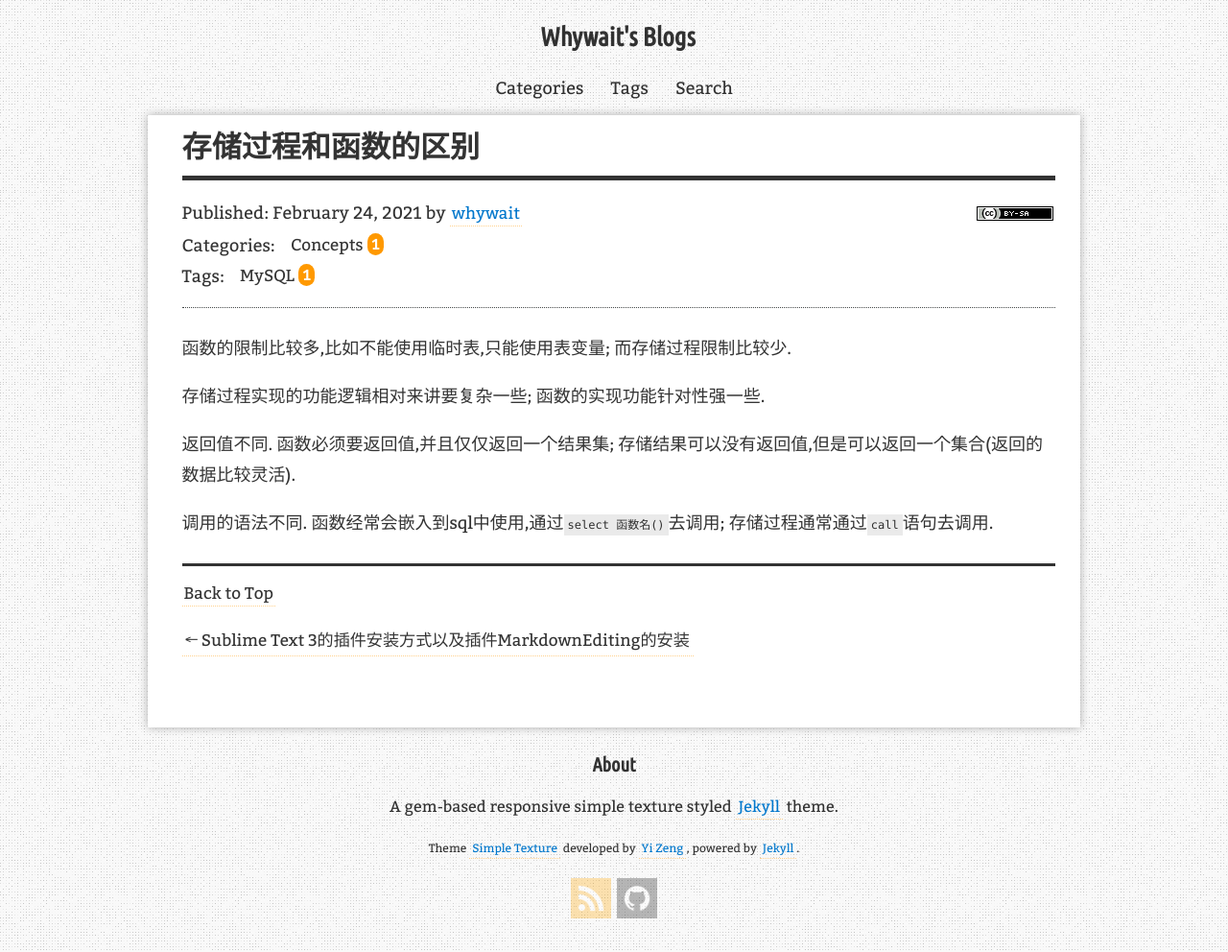
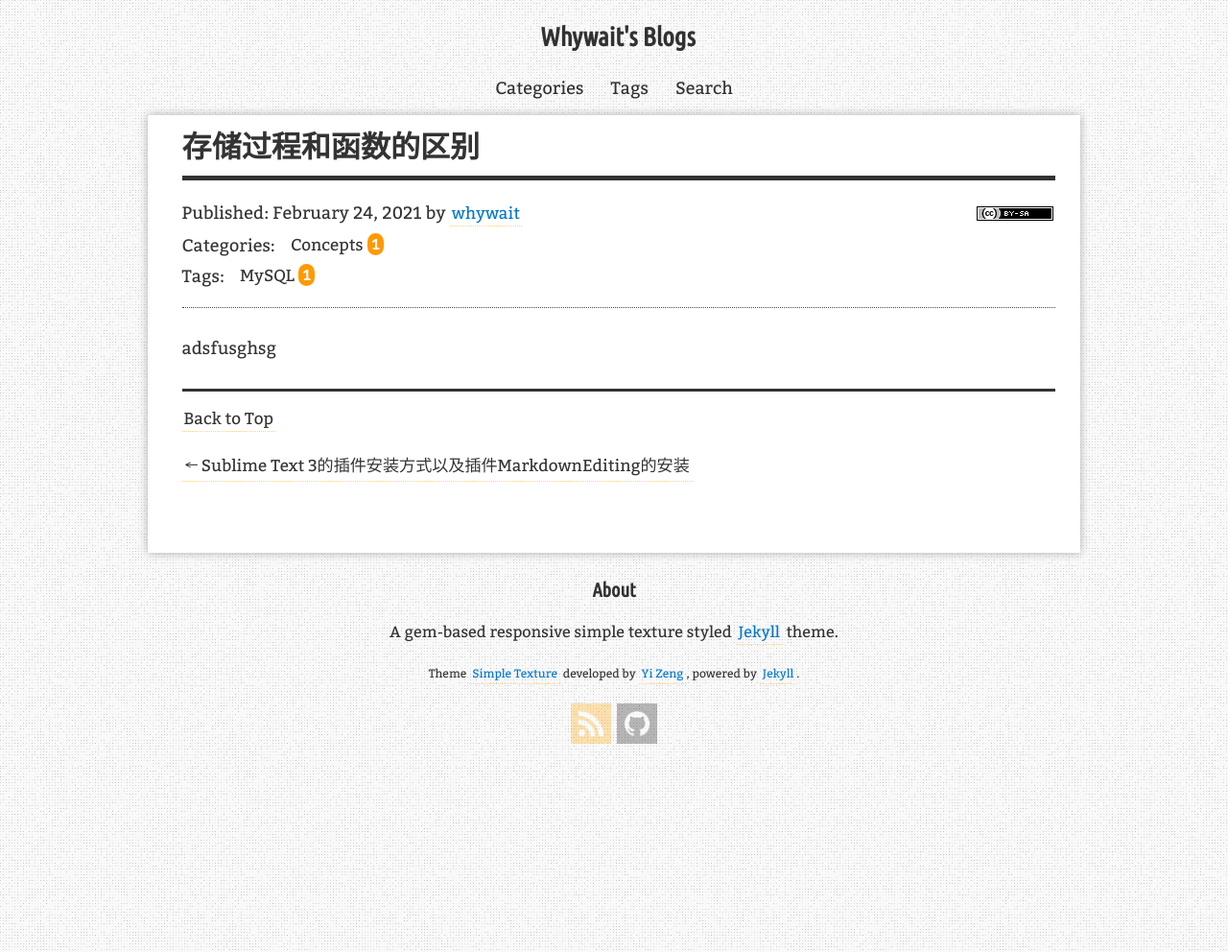
Before and after one commit to AuthurWhywait/AuthurWhywait.github.io, a Jekyll site: the page built from _posts/2021-02-24-concepts_of_sql.md, in a window 1280 px wide. Shown: the whole page at 96% size. Built offline with Jekyll 4.4.1, drawn with Linux system fonts in a browser that asks for light colours; comment, search, counter and statistics services are not loaded.

Commit message:
Update 2021-02-24-concepts_of_sql.md

```diff
--- a/_posts/2021-02-24-concepts_of_sql.md
+++ b/_posts/2021-02-24-concepts_of_sql.md
@@ -8,10 +8,4 @@ redirect_from:
   - /2021/02/24/
 ---
 
-函数的限制比较多,比如不能使用临时表,只能使用表变量; 而存储过程限制比较少.
-
-存储过程实现的功能逻辑相对来讲要复杂一些; 函数的实现功能针对性强一些.
-
-返回值不同. 函数必须要返回值,并且仅仅返回一个结果集; 存储结果可以没有返回值,但是可以返回一个集合(返回的数据比较灵活).
-
-调用的语法不同. 函数经常会嵌入到sql中使用,通过`select 函数名()`去调用; 存储过程通常通过`call`语句去调用.
+adsfusghsg
```
